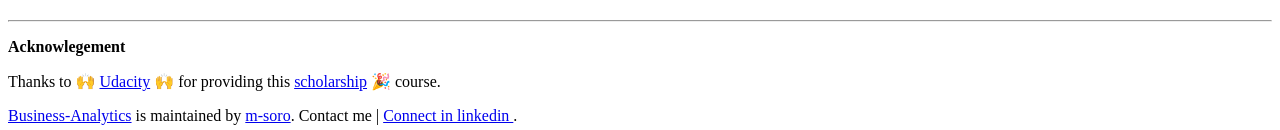
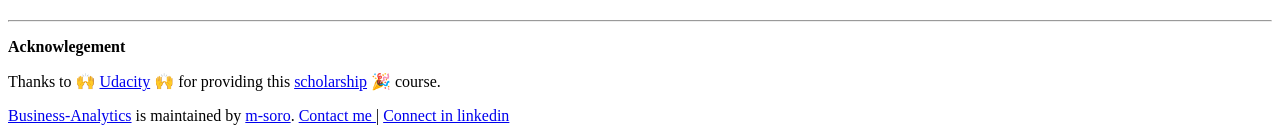
Before and after one commit to m-soro/Business-Analytics, a Jekyll site: the page built from README.md, in a window 1280 px wide. Shown: the part 2117-2247 px from the top of the page. Built offline with Jekyll 4.4.1, drawn with Linux system fonts in a browser that asks for light colours; emoji names are drawn with the system emoji font; our own code applies the rules of GitHub Pages for plain Markdown files.

Commit message:
minor edit to contacts

```diff
--- a/_layouts/default.html
+++ b/_layouts/default.html
@@ -45,7 +45,7 @@
           <span class="site-footer-owner"><a href="{{ site.github.repository_url }}">{{ site.github.repository_name }}</a> is maintained by <a href="{{ site.github.owner_url }}">{{ site.github.owner_name }}</a>.</span>
         {% endif %}
         <!-- <span class="site-footer-credits">This page was generated by <a href="https://pages.github.com">GitHub Pages</a>.</span> -->
-        <span class="site-footer-owner>  <a href="mailto: napoleon_soro@rocketmail.com"> Contact me </a> | <a href="https://www.linkedin.com/in/marksoro"> Connect in linkedin </a>.</span>
+        <span class="site-footer-owner"><a href="mailto: napoleon_soro@rocketmail.com"> Contact me </a> | <a href="https://www.linkedin.com/in/marksoro"> Connect in linkedin </a></span>
       </footer>
     </main>
   </body>
```
